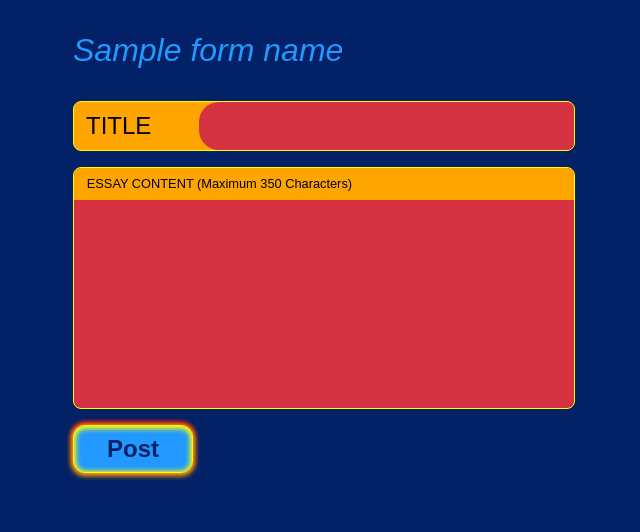
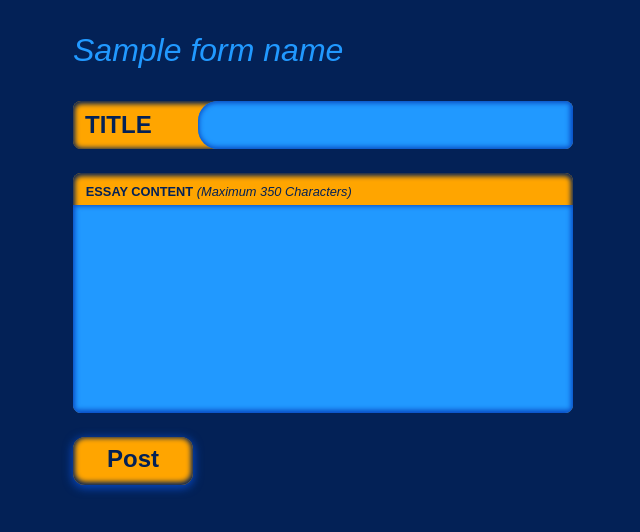
Before and after one commit to jtproject/mrtut, a Django app: template templates/jsys/internal_essay_create.html in a window 1280 px wide. Shown: the top 532 px of the page, without its empty margins (317-957 px from the left). Run offline with Django 3.2, Linux system fonts and the light colour scheme; tables that the repository leaves empty hold one stand-in row (values such as "Sample post"); the template is opened without the code that fills it: values that come from a table or form of the project are taken from there, most other values are stand-ins (such as "Sample title", 1, 10 or a date in 2020).

Commit message:
style edits to the internal views

```diff
--- a/static/jsys/general_style.css
+++ b/static/jsys/general_style.css
@@ -1,7 +1,8 @@
 :root {
-  --dark-blue: #032166;
+  --dark-blue: #032156;
+  --dark-red: #640024;
   --dull-blue: #0849c1;
-  --dull-red: #d43241;
+  --dull-red: #c42129;
   --light-blue: #2199ff;
 
 }
--- a/static/jsys/internal_view_forms.css
+++ b/static/jsys/internal_view_forms.css
@@ -14,7 +14,7 @@
 
 .formRow {
   width: 100%;
-  margin-bottom: 1em;
+  margin-bottom: 1.5em;
 }
 
 .formRowInput, .formRowSubmit {
@@ -24,11 +24,12 @@
 }
 
 .formRowInput {
-  background: orange;
+  box-shadow: 0px 1px 5px 2px inset var(--dark-blue);
 
 }
 
 .formRowTextArea {
+  box-shadow: 0px 1px 5px 2px inset var(--dark-blue);
   height: 15em;
   display: grid;
   background: var(--dull-red);
@@ -36,9 +37,9 @@
 }
 
 .formRowInput, .formRowTextArea {
-  border: 1px solid yellow;
   border-radius: .5em;
   overflow: hidden;
+  background: orange;
 
 }
 
@@ -48,7 +49,7 @@
   display: flex;
   align-items: center;
   font-size: 1.5em;
-  background: orange;
+  color: var(--dark-blue);
   padding-left: .5em;
 }
 
@@ -66,15 +67,16 @@
   border: none;
   border-radius: 1.5em 0 0 1.5em;
   color: white;
-  background: var(--dull-red);
+  box-shadow: -1px 0px 5px 2px inset var(--dull-blue);
+  background: var(--light-blue);
 }
 
 .formTextAreaLabel {
-  background: orange;
   width: calc(100% - 1em);
   padding-left: 1em;
-  padding-top: .6em;
+  padding-top: .85em;
   font-size: .8em;
+  color: var(--dark-blue);
 }
 
 .formTextArea {
@@ -86,7 +88,8 @@
   outline: none;
   border: none;
   margin: 0;
-  background: transparent;
+  background: var(--light-blue);
+  box-shadow: 0px -1px 5px 2px inset var(--dull-blue);
   padding: .5em;
   width: calc(100% - 1em);
   height: calc(100% - 1em);
@@ -98,11 +101,12 @@
 .formRowSubmit button {
   cursor: pointer;
   font-weight: 900;
-  color: #032166;
-  background: var(--light-blue);
+  color: var(--dark-blue);
+  background: orange;
   width: 120px;
-  border: 1px solid yellow;
+  border: none;
   border-radius: .5em;
   font-size: 1.5em;
-  box-shadow: 0px 1px 5px 2px orange, 0px -2px 5px 1px red, 0px 1px 5px 2px inset yellow;
+  padding-bottom: .2em;
+  box-shadow: 0px -1px 5px 2px inset var(--dark-blue), 0px 2px 10px 1px var(--dull-blue);
 }
--- a/templates/jsys/internal_essay_create.html
+++ b/templates/jsys/internal_essay_create.html
@@ -17,7 +17,7 @@
       <input type="hidden" value="/" name="next" />
       <div class="formRow formRowInput">
         <div class="formInputLabel">
-          {{form.title.label}}
+          <b>{{form.title.label}}</b>
         </div>
         <div class="formInput">
           {{form.title}}
@@ -25,7 +25,7 @@
       </div>
       <div class="formRow formRowTextArea">
         <div class="formTextAreaLabel">
-          {{form.content.label}} (Maximum 350 Characters)
+          <b>{{form.content.label}}</b> <i>(Maximum 350 Characters)</i>
         </div>
         <div class="formTextArea">
           {{form.content}}
```
Also changed, not shown: db.sqlite3.
